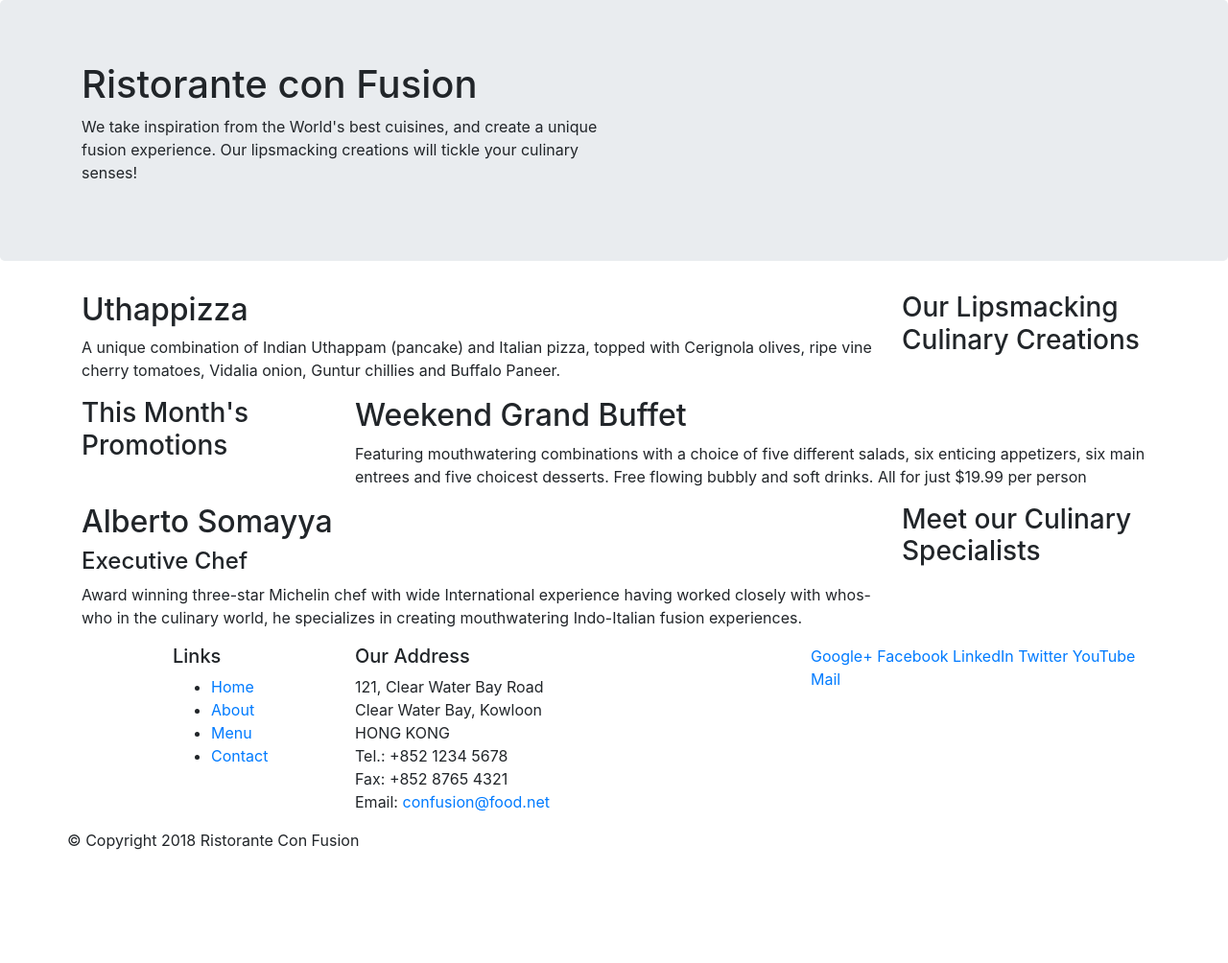
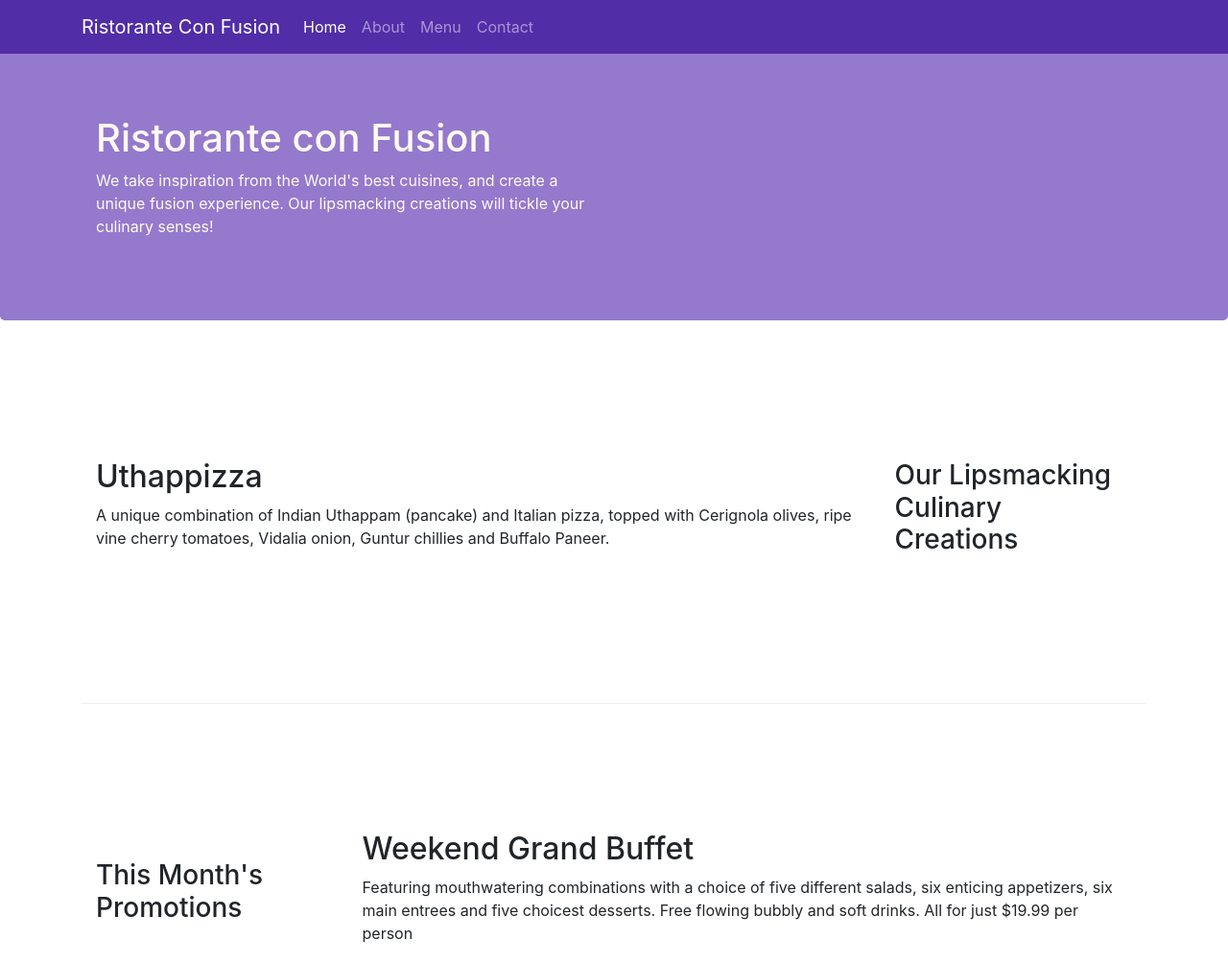
Before and after one commit to loquence/Confusion, a website: page index.html in a window 1280 px wide. Shown: the top 1004 px of the page at 96% size. Before the commit the page ends 904 px from the top, so only its background shows below. Drawn offline with nearby package versions, Linux system fonts and the light colour scheme.

Commit message:
adding navbar

```diff
--- /dev/null
+++ b/css/style.css
@@ -0,0 +1,39 @@
+.row-header {
+    margin: 0px auto;
+    padding: 0px auto;
+}
+
+.row-content {
+    margin: 0px auto;
+    padding: 50px 0px 50px 0px;
+    border-bottom: 1px ridge;
+    min-height: 400px;
+}
+
+.footer {
+    background-color: #D1C4E9;
+    margin: 0px auto;
+    padding: 20px 0px 20px 0px;
+}
+
+.jumbotron {
+    padding: 70px 30px 70px 30px;
+    margin: 0px auto;
+    background: #9579CD;
+    color: floralwhite;
+}
+
+.address {
+    font-size: 80%;
+    margin: 0px;
+    color: #0F0F0F;
+}
+
+body {
+    padding: 50px 0px 50px 0px;
+    z-index:0;
+}
+
+.navbar-dark {
+    background-color: #512DA8;
+}
--- a/index.html
+++ b/index.html
@@ -9,16 +9,33 @@
 
     <!-- Bootstrap CSS -->
     <link rel="stylesheet" href="node_modules/bootstrap/dist/css/bootstrap.min.css">
+    <link rel="stylesheet" href="css/style.css">
     <title>Ristorante Con Fusion</title>
+
 
 
 </head>
 
 <body>
-
+    <nav class="navbar navbar-dark navbar-expand-sm fixed-top" >
+        <div class="container">
+            <button class="navbar-toggler" type="button" data-toggle="collapse" data-target="#Navbar">
+            <span class="navbar-toggler-icon"></span>
+            </button>
+            <a class="navbar-brand" href="#">Ristorante Con Fusion</a>
+            <div class="collapse navbar-collapse" id="Navbar">
+                <ul class="navbar-nav mr-auto">
+                    <li class="nav-item active"><a class="nav-link" href="#">Home</a></li>
+                    <li class="nav-item"><a class="nav-link" href="./aboutus.html">About</a></li>
+                    <li class="nav-item"><a class="nav-link" href="#">Menu</a></li>
+                    <li class="nav-item"><a class="nav-link" href="#">Contact</a></li>
+                </ul>
+            </div>
+        </div>
+    </nav>
     <header class="jumbotron">
         <div class="container">
-            <div class="row">
+            <div class="row row-header">
                 <div class="col-12 col-sm-6">
                     <h1>Ristorante con Fusion</h1>
                     <p>We take inspiration from the World's best cuisines, and create a unique fusion experience. Our lipsmacking creations will tickle your culinary senses!</p>
@@ -30,7 +47,7 @@
     </header>
 
     <div class="container">
-        <div class="row">
+        <div class="row row-content align-items-center">
             <div class="col-12 col-sm-4 order-sm-last col-md-3">
                 <h3>Our Lipsmacking Culinary Creations</h3>
             </div>
@@ -41,7 +58,7 @@
         </div>
 
 
-        <div class="row">
+        <div class="row row-content align-items-center">
             <div class="col-12 col-sm-4 col-md-3">
                 <h3>This Month's Promotions</h3>
             </div>
@@ -51,7 +68,7 @@
             </div>
         </div>
 
-        <div class="row">
+        <div class="row row-content align-items-center">
             <div class="col-12 col-sm-4 order-sm-last col-md-3">
                 <h3>Meet our Culinary Specialists</h3>
             </div>
@@ -63,14 +80,14 @@
         </div>
     </div>
 
-    <footer>
+    <footer class="footer">
         <div class="container">
             <div class="row">
                 <div class="col-4 offset-1 col-sm-2">
                     <h5>Links</h5>
-                    <ul>
+                    <ul class="list-unstyled">
                         <li><a href="#">Home</a></li>
-                        <li><a href="#">About</a></li>
+                        <li><a href="./aboutus.html">About</a></li>
                         <li><a href="#">Menu</a></li>
                         <li><a href="#">Contact</a></li>
                     </ul>
@@ -86,8 +103,8 @@
 		              Email: <a href="mailto:confusion@food.net">confusion@food.net</a>
 		           </address>
                 </div>
-                <div class="col-12 col-sm-4">
-                    <div>
+                <div class="col-12 col-sm-4 align-self-center">
+                    <div class="text-center">
                         <a href="http://google.com/+">Google+</a>
                         <a href="http://www.facebook.com/profile.php?id=">Facebook</a>
                         <a href="http://www.linkedin.com/in/">LinkedIn</a>
@@ -97,7 +114,7 @@
                     </div>
                 </div>
            </div>
-           <div class="row">
+           <div class="row justify-content-center">
                 <div col-auto>
                     <p>© Copyright 2018 Ristorante Con Fusion</p>
                 </div>
```
Also changed, not shown: aboutus.html (added, +133 -0 lines).
